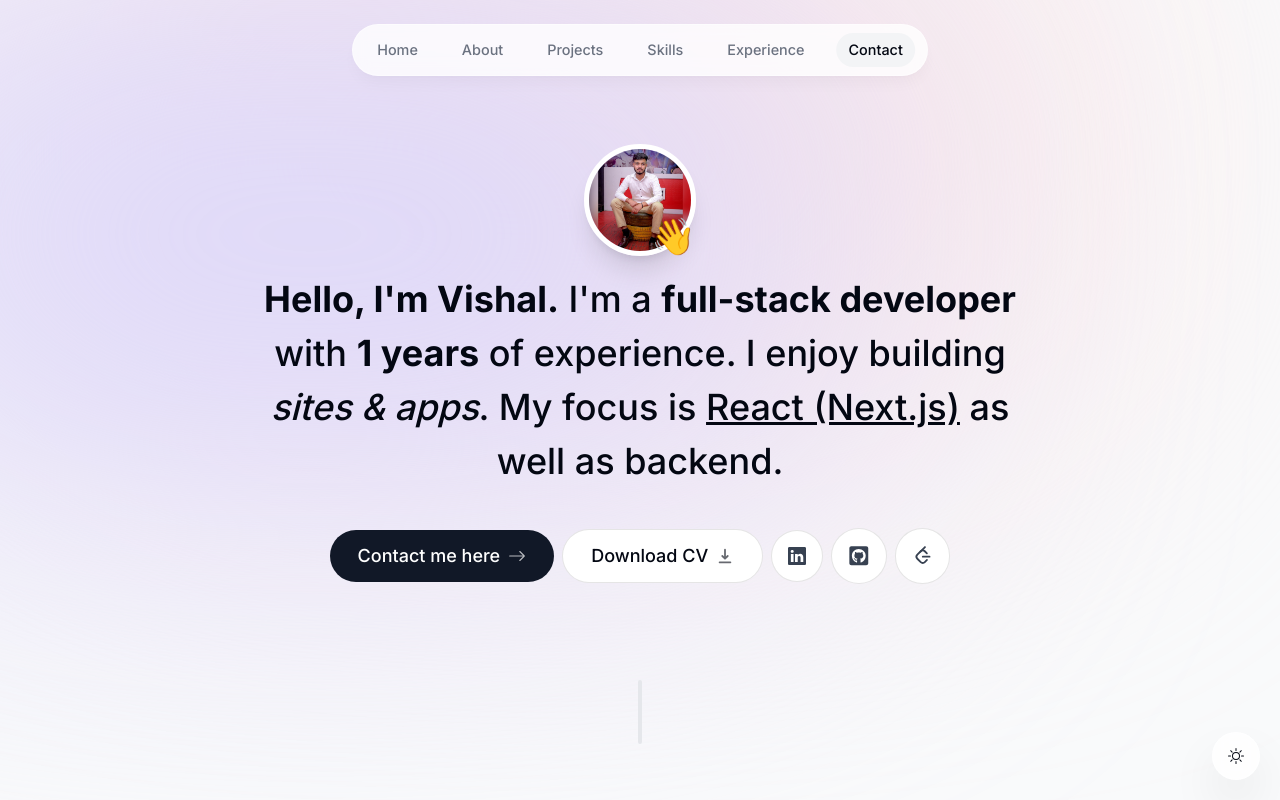
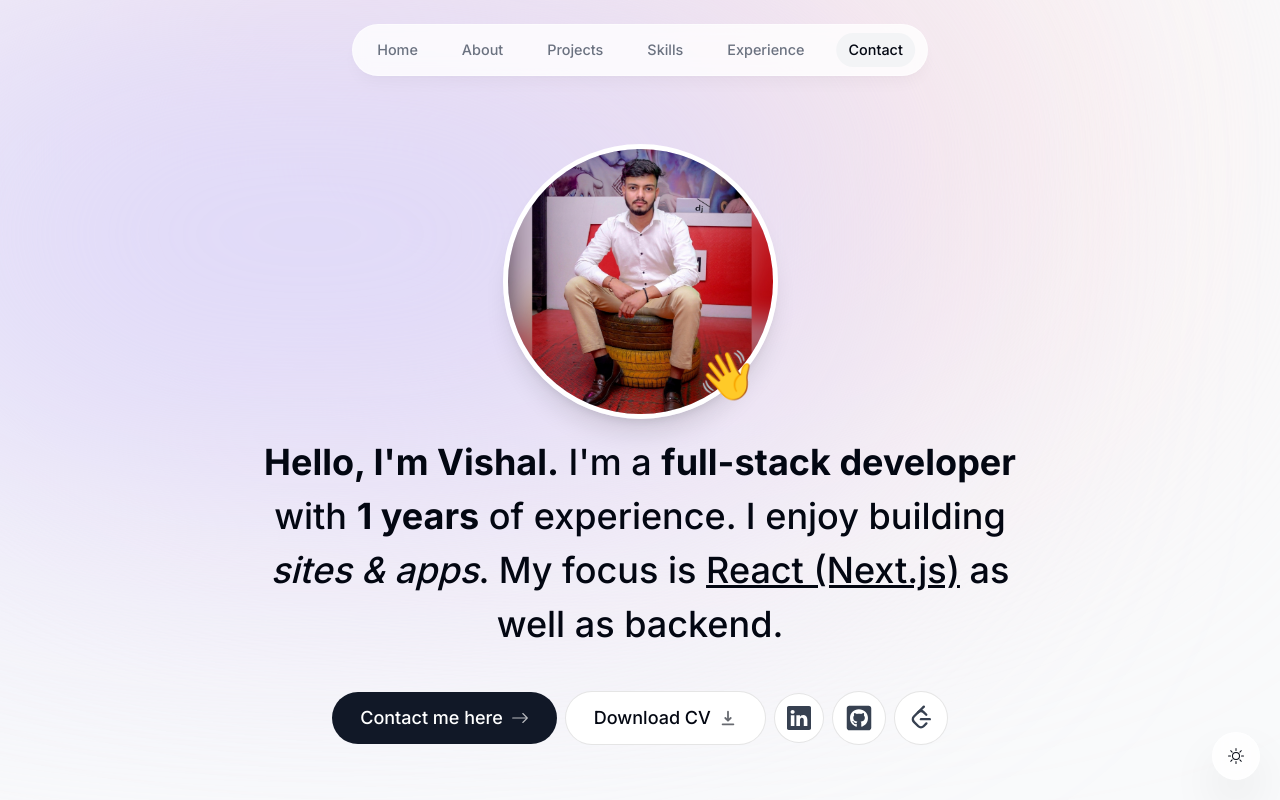
Before and after one commit to vishalp-65/next_portfolio, a Next.js app: page / in a window 1280 px wide. Shown: the top 800 px of the page. Built offline with nearby package versions, Linux system fonts and the light colour scheme.

Commit message:
update social url

```diff
--- a/components/header.tsx
+++ b/components/header.tsx
@@ -14,13 +14,23 @@ export default function Header() {
     return (
         <header className="z-[30] relative">
             <motion.div
-                className="fixed top-0 left-1/2 h-[4.5rem] w-full rounded-none border border-white border-opacity-40 bg-white bg-opacity-80 shadow-lg shadow-black/[0.03] backdrop-blur-[0.5rem] sm:top-6 sm:h-[3.25rem] sm:w-[36rem] sm:rounded-full dark:bg-gray-950 dark:border-black/40 dark:bg-opacity-75"
+                className="fixed top-0 left-1/2 h-[4.5rem] w-full rounded-none border
+                    border-white border-opacity-40 bg-white bg-opacity-80 shadow-lg
+                    shadow-black/[0.03] backdrop-blur-[0.5rem] sm:top-6 sm:h-[3.25rem]
+                    sm:w-[36rem] sm:rounded-full dark:bg-gray-950 dark:border-black/40
+                    dark:bg-opacity-75"
                 initial={{ y: -100, x: "-50%", opacity: 0 }}
                 animate={{ y: 0, x: "-50%", opacity: 1 }}
             ></motion.div>
 
-            <nav className="flex fixed top-[0.15rem] left-1/2 h-12 -translate-x-1/2 py-2 sm:top-[1.7rem] sm:h-[initial] sm:py-0">
-                <ul className="flex w-[22rem] flex-wrap items-center justify-center gap-y-1 text-[0.9rem] font-medium text-gray-500 sm:w-[initial] sm:flex-nowrap sm:gap-5">
+            <nav
+                className="flex fixed top-[0.15rem] left-1/2 h-12 -translate-x-1/2 py-2
+                            sm:top-[1.7rem] sm:h-[initial] sm:py-0"
+            >
+                <ul
+                    className="flex w-[22rem] flex-wrap items-center justify-center gap-y-1
+                    text-[0.9rem] font-medium text-gray-500 sm:w-[initial] sm:flex-nowrap sm:gap-5"
+                >
                     {links.map((link) => (
                         <motion.li
                             className="h-3/4 flex items-center justify-center relative"
@@ -32,7 +42,7 @@ export default function Header() {
                                 className={clsx(
                                     "flex w-full items-center justify-center px-3 py-3 hover:text-gray-950 transition dark:text-gray-500 dark:hover:text-gray-300",
                                     {
-                                        "text-gray-950 dark:text-gray-100":
+                                        "text-gray-950 dark:text-white":
                                             activeSection === link.name,
                                     }
                                 )}
@@ -46,7 +56,7 @@ export default function Header() {
 
                                 {link.name === activeSection && (
                                     <motion.span
-                                        className="bg-gray-100 rounded-full absolute inset-0 -z-10 dark:bg-gray-800"
+                                        className="bg-gray-100 rounded-full absolute inset-0 -z-10 dark:bg-gray-700"
                                         layoutId="activeSection"
                                         transition={{
                                             type: "spring",
--- a/components/intro.tsx
+++ b/components/intro.tsx
@@ -36,16 +36,16 @@ export default function Intro() {
                         <Image
                             src={MyImg}
                             alt="Ricardo portrait"
-                            width="250"
-                            height="250"
+                            width="275"
+                            height="275"
                             quality="95"
                             priority={true}
-                            className="h-28 w-28 rounded-full object-cover border-[0.35rem] border-white shadow-xl"
+                            className="h-30 w-30 rounded-full object-cover border-[0.35rem] border-white shadow-xl"
                         />
                     </motion.div>
 
                     <motion.span
-                        className="absolute bottom-0 right-0 text-4xl"
+                        className="absolute bottom-5 right-5 text-5xl"
                         initial={{ opacity: 0, scale: 0 }}
                         animate={{ opacity: 1, scale: 1 }}
                         transition={{
@@ -104,26 +104,26 @@ export default function Intro() {
 
                 <div className="flex flex-row items-center gap-2">
                     <a
-                        className="bg-white p-4 text-gray-700 hover:text-gray-950 flex items-center gap-2 rounded-full focus:scale-[1.15] hover:scale-[1.15] active:scale-105 transition cursor-pointer borderBlack dark:bg-white/10 dark:text-white/60"
-                        href="https://www.linkedin.com/in/vishal65p/"
+                        className="bg-white p-3 text-gray-700 hover:text-gray-950 flex items-center gap-2 rounded-full focus:scale-[1.15] hover:scale-[1.15] active:scale-105 transition cursor-pointer borderBlack dark:bg-white/10 dark:text-white/60"
+                        href="https://www.linkedin.com/in/vishalp65/"
                         target="_blank"
                     >
-                        <BsLinkedin />
+                        <BsLinkedin className="h-6 w-6" />
                     </a>
 
                     <a
-                        className="bg-white p-4 text-gray-700 flex items-center gap-2 text-[1.35rem] rounded-full focus:scale-[1.15] hover:scale-[1.15] hover:text-gray-950 active:scale-105 transition cursor-pointer borderBlack dark:bg-white/10 dark:text-white/60"
-                        href="https://github.com/VisHaL0023"
+                        className="bg-white p-3 text-gray-700 flex items-center gap-2 text-[1.35rem] rounded-full focus:scale-[1.15] hover:scale-[1.15] hover:text-gray-950 active:scale-105 transition cursor-pointer borderBlack dark:bg-white/10 dark:text-white/60"
+                        href="https://github.com/vishalp-65"
                         target="_blank"
                     >
-                        <FaGithubSquare />
+                        <FaGithubSquare className="h-7 w-7" />
                     </a>
                     <a
-                        className="bg-white p-4 text-gray-700 flex items-center gap-2 text-[1.35rem] rounded-full focus:scale-[1.15] hover:scale-[1.15] hover:text-gray-950 active:scale-105 transition cursor-pointer borderBlack dark:bg-white/10 dark:text-white/60"
-                        href="https://leetcode.com/u/_Vishal_p/"
+                        className="bg-white p-3 text-gray-700 flex items-center gap-2 text-[1.35rem] rounded-full focus:scale-[1.15] hover:scale-[1.15] hover:text-gray-950 active:scale-105 transition cursor-pointer borderBlack dark:bg-white/10 dark:text-white/60"
+                        href="https://leetcode.com/u/vishalp65/"
                         target="_blank"
                     >
-                        <TbBrandLeetcode />
+                        <TbBrandLeetcode className="h-7 w-7" />
                     </a>
                 </div>
             </motion.div>
```
